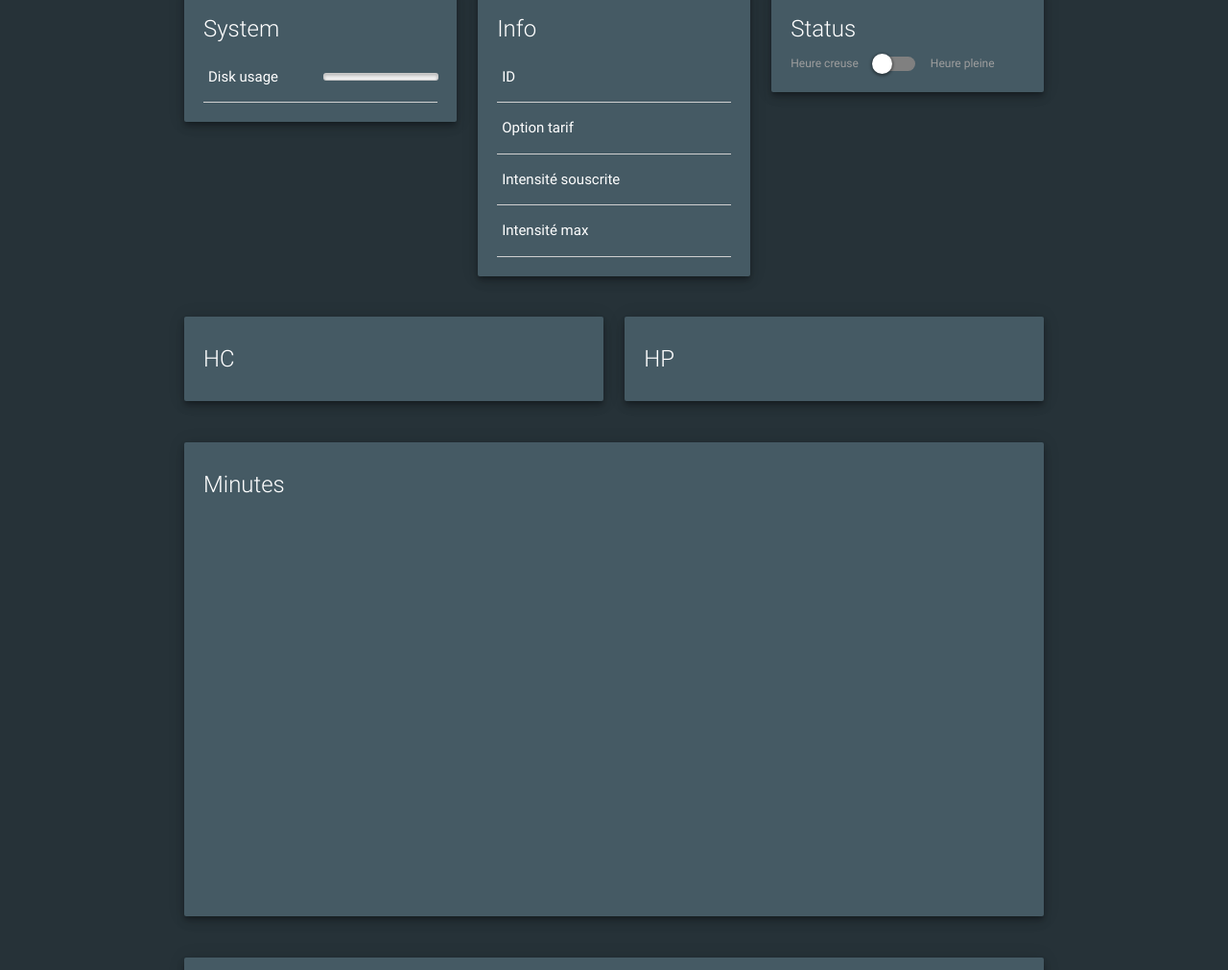
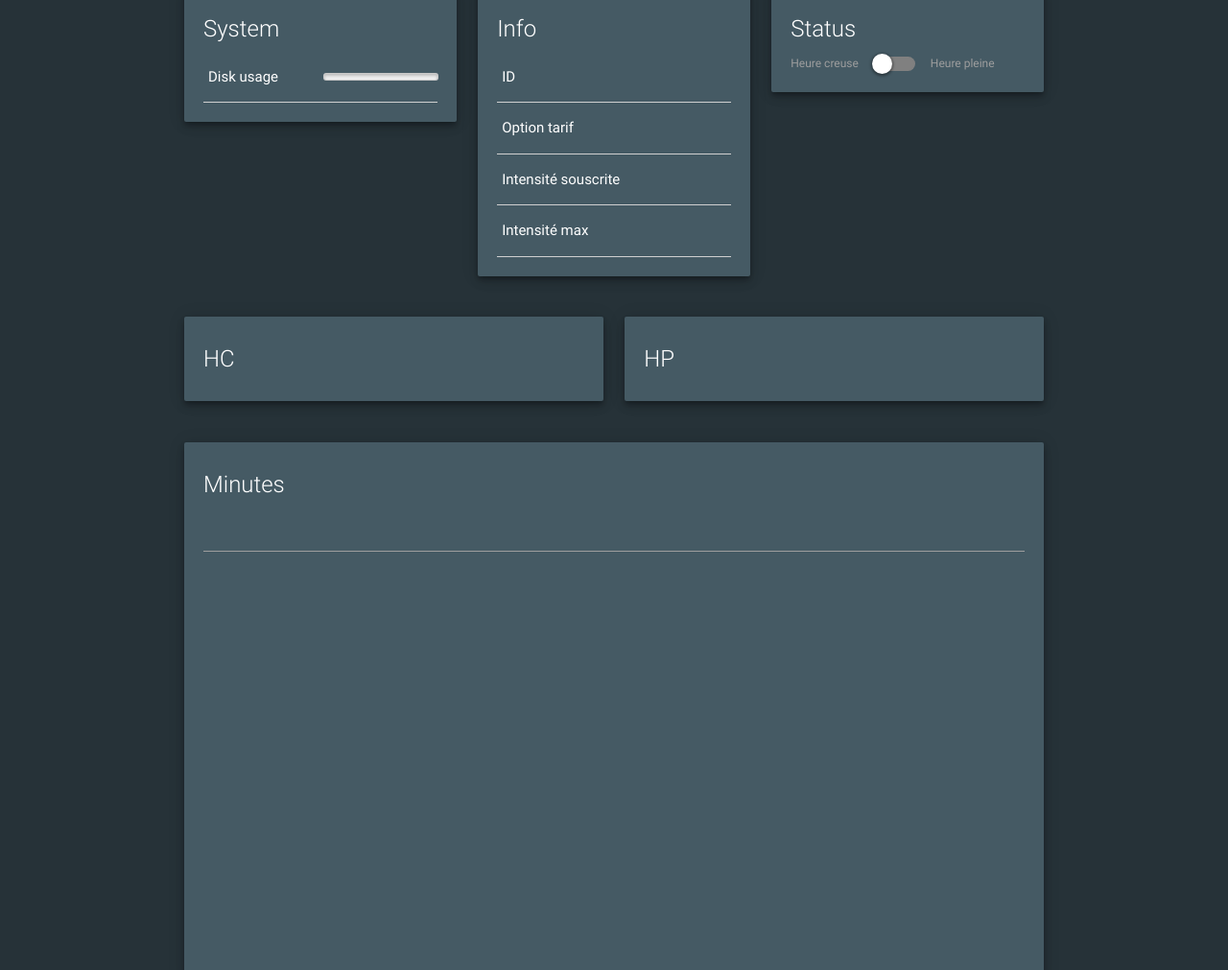
Before and after one commit to ftoulemon/Dilebhome, a plain HTML site: page frontend/index.html in a window 1280 px wide. Shown: the part 86-1097 px from the top of the page at 96% size. Drawn offline with nearby package versions, Linux system fonts and the light colour scheme; no server answers.

Commit message:
Basic datepicker

```diff
--- a/frontend/css/style.css
+++ b/frontend/css/style.css
@@ -1,3 +1,10 @@
+.picker__date-display {
+    background-color: #4fa0f7;
+}
+.picker__weekday-display {
+    background-color: steelblue;
+}
+
 path {
     stroke: steelblue;
     stroke-width: 2;
--- a/frontend/index.html
+++ b/frontend/index.html
@@ -108,6 +108,7 @@
                 <div class="card z-depth-3 blue-grey darken-2">
                     <div class="card-content white-text">
                         <span class="card-title">Minutes</span>
+                        <input type="date" class="datepicker">
                         <div id="graphTodayMinutes"> </div>
                     </div>
                 </div>
--- a/frontend/js/graph.js
+++ b/frontend/js/graph.js
@@ -1,7 +1,7 @@
 // Set the dimensions of the canvas / graph
-var margin = {top: 30, right: 10, bottom: 140, left: 50},
-    width = parseInt(d3.select('#graphMonth').style('width'), 10),
-    width = width - margin.left - margin.right,
+const margin = {top: 30, right: 10, bottom: 140, left: 50},
+    widthTmp = parseInt(d3.select('#graphMonth').style('width'), 10),
+    width = widthTmp - margin.left - margin.right,
     barHeight = 20,
     height = 400 - margin.top - margin.bottom,
     percent = d3.format('%');
@@ -47,6 +47,8 @@ function addGraph(position, php){
         .x(function(d) { return x(d.ts); })
         .y(function(d) { return y(d.hchpd); });
 
+    // Remove previous
+    d3.select(position).selectAll("*").remove();
     // Adds the svg canvas
     var svg = d3.select(position)
         .append("svg")
@@ -231,3 +233,12 @@ function addBarGraph(position, php){
 addGraph("#graphTodayMinutes", "dbCon.php?period=todayMinute");
 addBarGraph("#graphToday", "dbCon.php?period=todayHour");
 addBarGraph("#graphMonth", "dbCon.php?period=month");
+
+// Initialize date picker
+var datepicker = $('.datepicker').pickadate({
+    selectMonths: true, // Creates a dropdown to control month
+    selectYears: 10, // Creates a dropdown of 15 years to control year
+    onClose: function () {
+        addGraph("#graphTodayMinutes", "dbCon.php?period=todayMinute")
+    }
+});
```
Also changed, not shown: frontend/js/gauge.js (line endings or trailing spaces).
